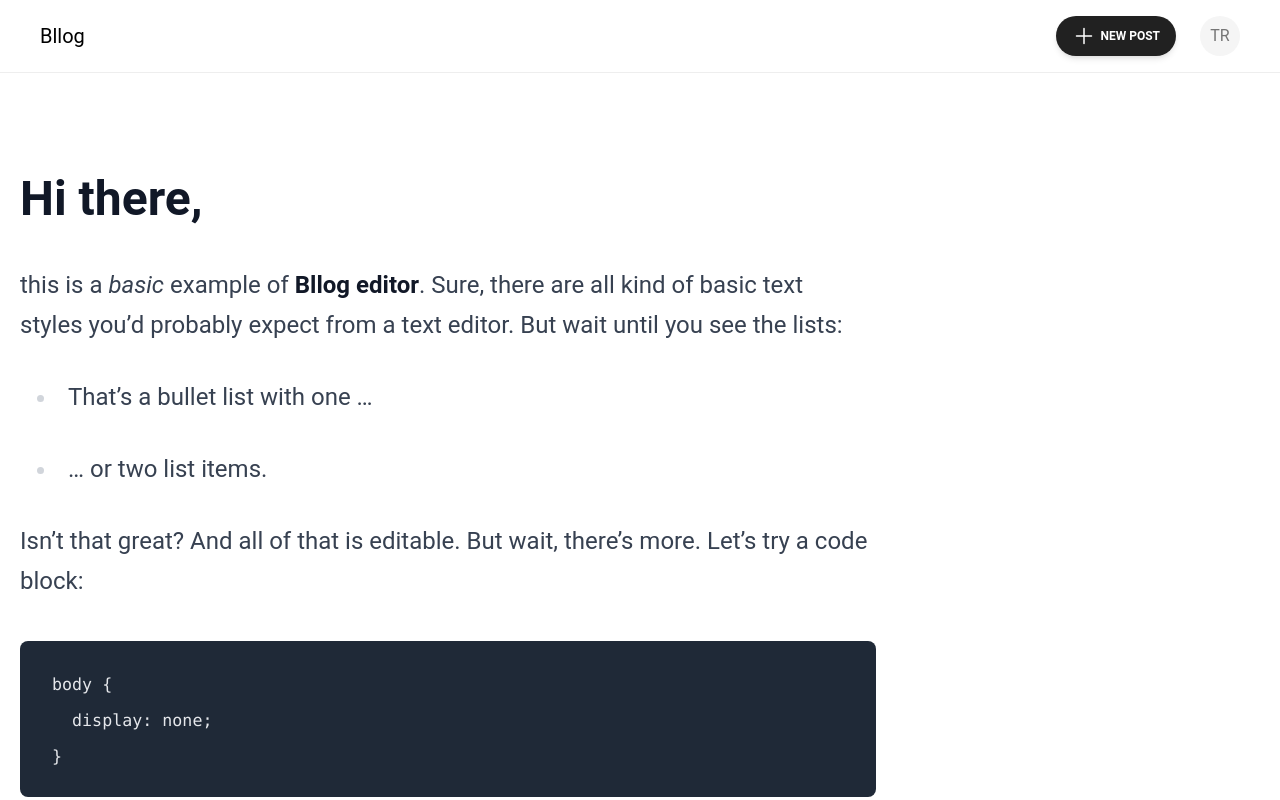
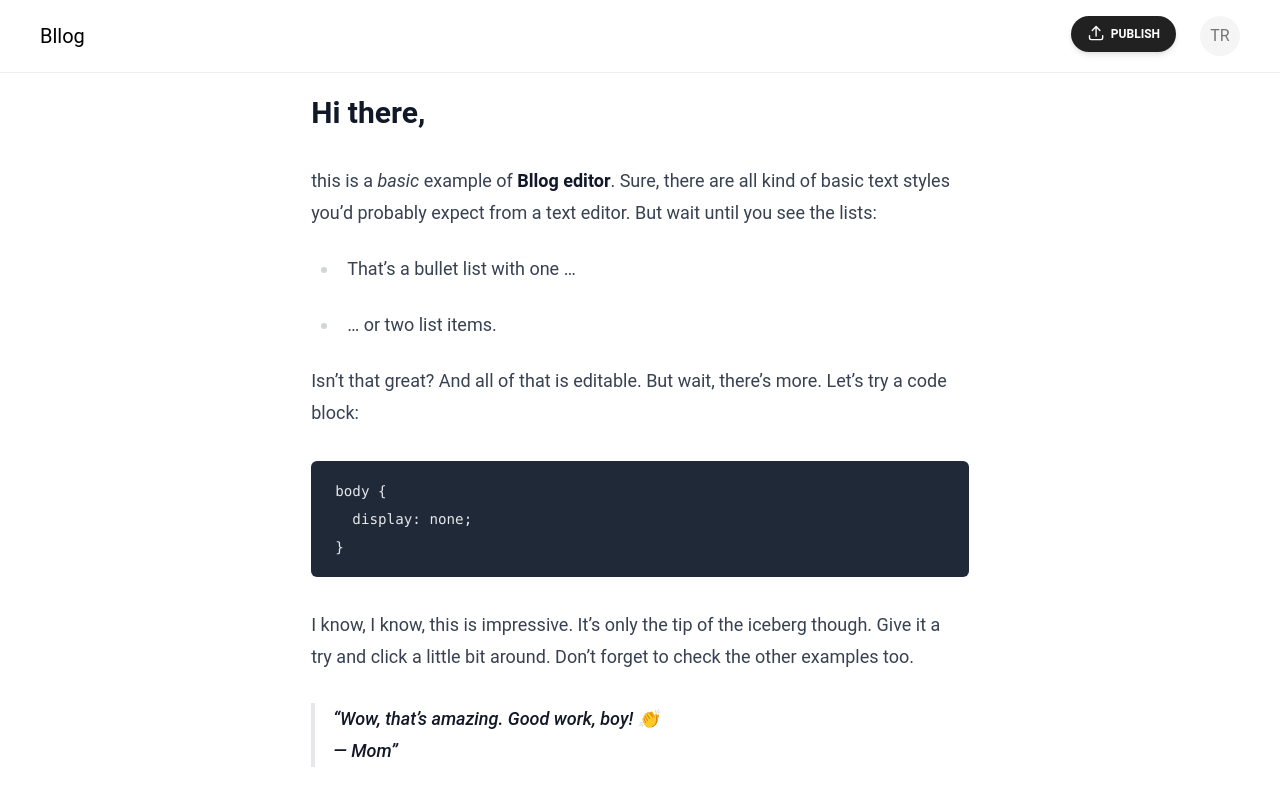
Before and after one commit to tejas-raskar/bllog, a React (Vite) app in the folder frontend/: page /create in a window 1280 px wide. Shown: the top 800 px of the page. Built offline with nearby package versions, Linux system fonts and the light colour scheme.

Commit message:
redirect user if unauthorised and added headings toggle

```diff
--- a/frontend/src/components/AppBar.tsx
+++ b/frontend/src/components/AppBar.tsx
@@ -2,7 +2,7 @@ import { Link } from "react-router-dom"
 import { Avatar } from "./BlogCard"
 import { Button } from "@material-tailwind/react"
 
-export const AppBar = () => {
+export const AppBar = ({ type = "main" }: { type: "main" | "editor" }) => {
     return <div className="flex justify-between border-b px-10 py-4">
         <Link to={'/feed'} className="flex justify-center flex-col text-xl">
             <div>
@@ -12,10 +12,13 @@ export const AppBar = () => {
         <div className="flex justify-center">
             <Link to={'/create'}>
                 <Button size="sm" className="flex items-center gap-1 mr-6 rounded-full" placeholder="" onPointerEnterCapture={() => {}} onPointerLeaveCapture={() => {}}>
-                    <svg xmlns="http://www.w3.org/2000/svg" fill="none" viewBox="0 0 24 24" strokeWidth={1.5} stroke="currentColor" className="size-6">
-                        <path strokeLinecap="round" strokeLinejoin="round" d="M12 4.5v15m7.5-7.5h-15" />
-                    </svg>
-                    New Post
+                    {type === "main" ? <svg xmlns="http://www.w3.org/2000/svg" viewBox="0 0 20 20" fill="currentColor" className="size-5">
+                        <path d="M10.75 4.75a.75.75 0 0 0-1.5 0v4.5h-4.5a.75.75 0 0 0 0 1.5h4.5v4.5a.75.75 0 0 0 1.5 0v-4.5h4.5a.75.75 0 0 0 0-1.5h-4.5v-4.5Z" />
+                    </svg> : <svg xmlns="http://www.w3.org/2000/svg" viewBox="0 0 22 22" fill="currentColor" className="size-5">
+                        <path d="M9.25 13.25a.75.75 0 0 0 1.5 0V4.636l2.955 3.129a.75.75 0 0 0 1.09-1.03l-4.25-4.5a.75.75 0 0 0-1.09 0l-4.25 4.5a.75.75 0 1 0 1.09 1.03L9.25 4.636v8.614Z" />
+                        <path d="M3.5 12.75a.75.75 0 0 0-1.5 0v2.5A2.75 2.75 0 0 0 4.75 18h10.5A2.75 2.75 0 0 0 18 15.25v-2.5a.75.75 0 0 0-1.5 0v2.5c0 .69-.56 1.25-1.25 1.25H4.75c-.69 0-1.25-.56-1.25-1.25v-2.5Z" />
+                    </svg>}
+                    {type === "main" ? "New Post" : "Publish"}
                 </Button>
             </Link>
             <div>
--- a/frontend/src/components/TipTap.tsx
+++ b/frontend/src/components/TipTap.tsx
@@ -1,10 +1,6 @@
 // src/Tiptap.tsx
 import { useEditor, EditorContent, BubbleMenu } from '@tiptap/react'
 import StarterKit from '@tiptap/starter-kit'
-
-// define your extension array
-const extensions = [StarterKit]
-
 
 const content = `
 <h2>
@@ -39,20 +35,27 @@ const content = `
 
 export const Tiptap = () => {
   const editor = useEditor({
-    extensions,
+    extensions: [
+      StarterKit.configure({
+        heading: {
+          levels: [1, 2, 3],
+        }
+      })
+    ],
     content,
     editorProps: {
       attributes: {
-        class: 'prose prose-sm sm:prose-base lg:prose-lg xl:prose-2xl m-5 focus:outline-none'
+        class: 'prose prose-sm sm:prose-base lg:prose-lg m-5 focus:outline-none'
       }
     }
 
   })
 
-  if(!editor) {
+  if (!editor) {
     return null
   }
-
+  const currentLevel = editor.getAttributes('heading').level || 0;
+  const nextLevel = currentLevel === 4 ? 1 : currentLevel + 1;
   return (
     <>
       <EditorContent editor={editor} />
@@ -73,6 +76,32 @@ export const Tiptap = () => {
               <path fill-rule="evenodd" d="M11.617 3.963c-1.186-.318-2.418-.323-3.416.015-.992.336-1.49.91-1.642 1.476-.152.566-.007 1.313.684 2.1.528.6 1.273 1.1 2.128 1.446h7.879a.75.75 0 0 1 0 1.5H2.75a.75.75 0 0 1 0-1.5h3.813a5.976 5.976 0 0 1-.447-.456C5.18 7.479 4.798 6.231 5.11 5.066c.312-1.164 1.268-2.055 2.61-2.509 1.336-.451 2.877-.42 4.286-.043.856.23 1.684.592 2.409 1.074a.75.75 0 1 1-.83 1.25 6.723 6.723 0 0 0-1.968-.875Zm1.909 8.123a.75.75 0 0 1 1.015.309c.53.99.607 2.062.18 3.01-.421.94-1.289 1.648-2.441 2.038-1.336.452-2.877.42-4.286.043-1.409-.377-2.759-1.121-3.69-2.18a.75.75 0 1 1 1.127-.99c.696.791 1.765 1.403 2.952 1.721 1.186.318 2.418.323 3.416-.015.853-.288 1.34-.756 1.555-1.232.21-.467.205-1.049-.136-1.69a.75.75 0 0 1 .308-1.014Z" clip-rule="evenodd" />
             </svg>
           </button>
+          <button onClick={() => editor.chain().focus().toggleBulletList().run()} className={`${editor.isActive('listItem') ? 'bg-gray-200 hover:bg-gray-300' : ''} p-2 mx-0.5 hover:bg-gray-200 rounded-md`}>
+            <svg xmlns="http://www.w3.org/2000/svg" viewBox="0 0 20 20" fill="currentColor" className="size-5">
+              <path fill-rule="evenodd" d="M6 4.75A.75.75 0 0 1 6.75 4h10.5a.75.75 0 0 1 0 1.5H6.75A.75.75 0 0 1 6 4.75ZM6 10a.75.75 0 0 1 .75-.75h10.5a.75.75 0 0 1 0 1.5H6.75A.75.75 0 0 1 6 10Zm0 5.25a.75.75 0 0 1 .75-.75h10.5a.75.75 0 0 1 0 1.5H6.75a.75.75 0 0 1-.75-.75ZM1.99 4.75a1 1 0 0 1 1-1H3a1 1 0 0 1 1 1v.01a1 1 0 0 1-1 1h-.01a1 1 0 0 1-1-1v-.01ZM1.99 15.25a1 1 0 0 1 1-1H3a1 1 0 0 1 1 1v.01a1 1 0 0 1-1 1h-.01a1 1 0 0 1-1-1v-.01ZM1.99 10a1 1 0 0 1 1-1H3a1 1 0 0 1 1 1v.01a1 1 0 0 1-1 1h-.01a1 1 0 0 1-1-1V10Z" clip-rule="evenodd" />
+            </svg>
+          </button>
+          <button onClick={() => {
+            if (nextLevel == 4) {
+              editor.chain().focus().toggleHeading({ level: 3 }).run();
+            } else {
+              editor.chain().focus().toggleHeading({ level: nextLevel }).run();
+            }
+          }} className={`${editor.isActive('heading', { level: 1 }) || editor.isActive('heading', { level: 2 }) || editor.isActive('heading', { level: 3 }) ? 'bg-gray-200 hover:bg-gray-300' : ''} p-2 mx-0.5 hover:bg-gray-200 rounded-md`}>
+            { currentLevel === 0 ? <svg xmlns="http://www.w3.org/2000/svg" viewBox="0 0 20 20" fill="currentColor" className='size-5'><path d="M12 6V21H10V16C6.68629 16 4 13.3137 4 10C4 6.68629 6.68629 4 10 4H20V6H17V21H15V6H12ZM10 6C7.79086 6 6 7.79086 6 10C6 12.2091 7.79086 14 10 14V6Z"></path></svg>
+              : currentLevel === 1 ? <svg xmlns="http://www.w3.org/2000/svg" viewBox="0 0 20 20" fill="currentColor" className="size-5">
+              <path fill-rule="evenodd" d="M2.75 4a.75.75 0 0 1 .75.75v4.5h5v-4.5a.75.75 0 0 1 1.5 0v10.5a.75.75 0 0 1-1.5 0v-4.5h-5v4.5a.75.75 0 0 1-1.5 0V4.75A.75.75 0 0 1 2.75 4ZM13 8.75a.75.75 0 0 1 .75-.75h1.75a.75.75 0 0 1 .75.75v5.75h1a.75.75 0 0 1 0 1.5h-3.5a.75.75 0 0 1 0-1.5h1v-5h-1a.75.75 0 0 1-.75-.75Z" clip-rule="evenodd" />
+            </svg>
+             : currentLevel === 2 ? <svg xmlns="http://www.w3.org/2000/svg" viewBox="0 0 20 20" fill="currentColor" className="size-5">
+             <path fill-rule="evenodd" d="M2.75 4a.75.75 0 0 1 .75.75v4.5h5v-4.5a.75.75 0 0 1 1.5 0v10.5a.75.75 0 0 1-1.5 0v-4.5h-5v4.5a.75.75 0 0 1-1.5 0V4.75A.75.75 0 0 1 2.75 4ZM15 9.5c-.729 0-1.445.051-2.146.15a.75.75 0 0 1-.208-1.486 16.887 16.887 0 0 1 3.824-.1c.855.074 1.512.78 1.527 1.637a17.476 17.476 0 0 1-.009.931 1.713 1.713 0 0 1-1.18 1.556l-2.453.818a1.25 1.25 0 0 0-.855 1.185v.309h3.75a.75.75 0 0 1 0 1.5h-4.5a.75.75 0 0 1-.75-.75v-1.059a2.75 2.75 0 0 1 1.88-2.608l2.454-.818c.102-.034.153-.117.155-.188a15.556 15.556 0 0 0 .009-.85.171.171 0 0 0-.158-.169A15.458 15.458 0 0 0 15 9.5Z" clip-rule="evenodd" />
+           </svg>
+            : <svg xmlns="http://www.w3.org/2000/svg" viewBox="0 0 20 20" fill="currentColor" className="size-5">
+              <path fill-rule="evenodd" d="M2.75 4a.75.75 0 0 1 .75.75v4.5h5v-4.5a.75.75 0 0 1 1.5 0v10.5a.75.75 0 0 1-1.5 0v-4.5h-5v4.5a.75.75 0 0 1-1.5 0V4.75A.75.75 0 0 1 2.75 4ZM15 9.5c-.73 0-1.448.051-2.15.15a.75.75 0 1 1-.209-1.485 16.886 16.886 0 0 1 3.476-.128c.985.065 1.878.837 1.883 1.932V10a6.75 6.75 0 0 1-.301 2A6.75 6.75 0 0 1 18 14v.031c-.005 1.095-.898 1.867-1.883 1.932a17.018 17.018 0 0 1-3.467-.127.75.75 0 0 1 .209-1.485 15.377 15.377 0 0 0 3.16.115c.308-.02.48-.24.48-.441L16.5 14c0-.431-.052-.85-.15-1.25h-2.6a.75.75 0 0 1 0-1.5h2.6c.098-.4.15-.818.15-1.25v-.024c-.001-.201-.173-.422-.481-.443A15.485 15.485 0 0 0 15 9.5Z" clip-rule="evenodd" />
+            </svg>
+
+            }
+
+          </button>
         </div>
       </BubbleMenu>
     </>
--- a/frontend/src/hooks/index.ts
+++ b/frontend/src/hooks/index.ts
@@ -35,6 +35,7 @@ export const useBlog = ({ id } : { id: string }) => {
 
 export const useBlogs = () => {
     const [loading, setLoading] = useState(true);
+    const [unauthorised, setUnauthorised] = useState(false);
     const [blogs, setBlogs] = useState<Blog[]>([]);
     useEffect(() => {
         axios.get(`${BACKEND_URL}/api/v1/blog/bulk`, {
@@ -46,10 +47,17 @@ export const useBlogs = () => {
                 setBlogs(response.data.blogs);
                 setLoading(false);
             })
+            .catch(error => {
+                if (error.response && error.response.status === 403) {
+                    setUnauthorised(true);
+                }
+                setLoading(false);
+            });
     }, [])
 
     return {
     loading,
+    unauthorised,
     blogs
     }
 }
--- a/frontend/src/pages/Editor.tsx
+++ b/frontend/src/pages/Editor.tsx
@@ -3,14 +3,11 @@ import { Tiptap } from "../components/TipTap"
 
 export const Editor = () => {
     return <div>
-        <AppBar />
-        <div className="flex justify-center"></div>
-            <div className="flex justify-center mt-20 max-w-4xl">
-                <div className="max-w-4xl">
-                    <div>
-                        <Tiptap />
-                    </div>
-                </div>
+        <AppBar type="editor" />
+        <div className="flex justify-center">
+            <div className="flex justify-center mt-15 max-w-4xl">
+                <Tiptap />
             </div>
         </div>
+    </div>
 }
--- a/frontend/src/pages/Feed.tsx
+++ b/frontend/src/pages/Feed.tsx
@@ -1,16 +1,21 @@
+import { useNavigate } from "react-router-dom";
 import { AppBar } from "../components/AppBar"
 import { BlogCard } from "../components/BlogCard"
 import { useBlogs } from "../hooks"
 
 export const Feed = () => {
-    const { loading, blogs } = useBlogs();
+    const { loading, unauthorised, blogs } = useBlogs();
+    const navigate = useNavigate();
+    if (unauthorised) {
+        navigate('/signin')
+    }
     if (loading) {
         return <div>
             loading
         </div>
     }
     return <div>
-        <AppBar />
+        <AppBar type="main"/>
         <div className="flex justify-center">
             <div>
                 {blogs.map(blog =>
```
